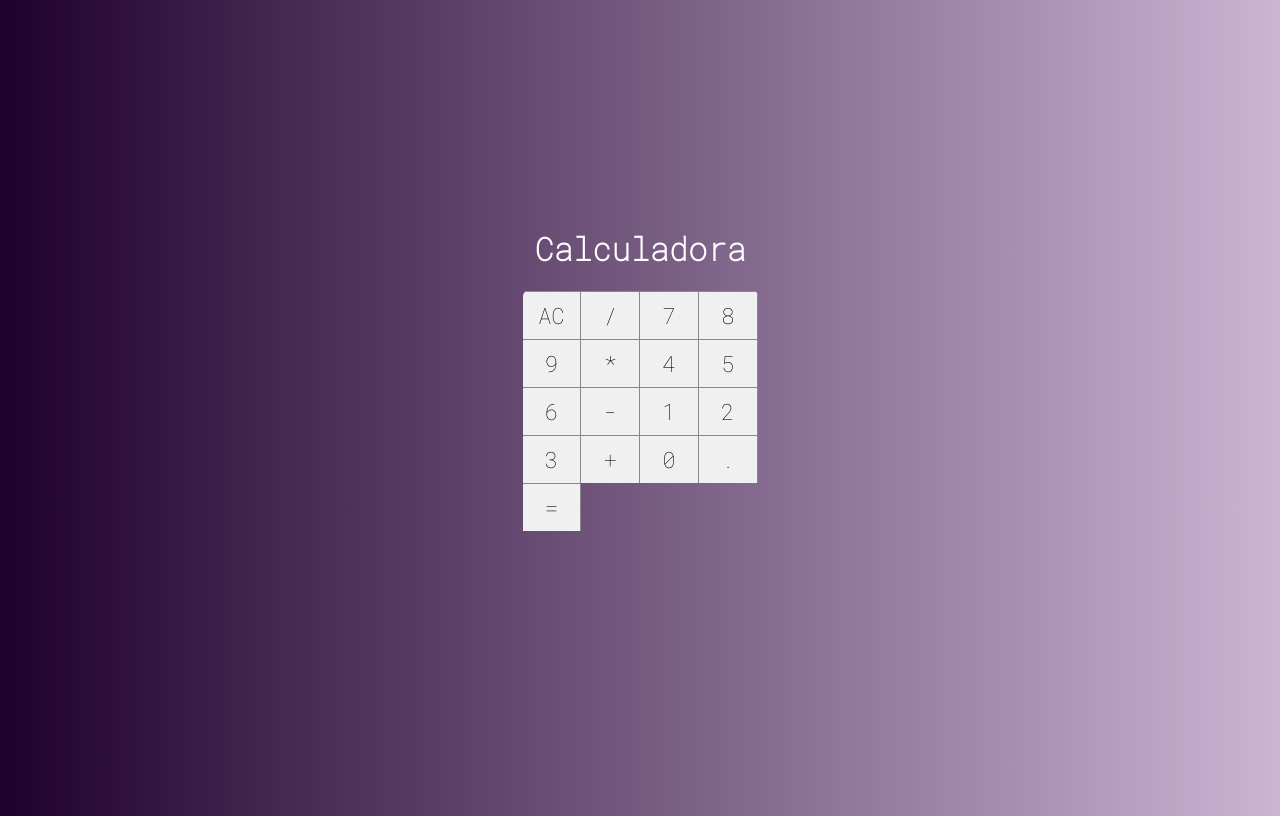
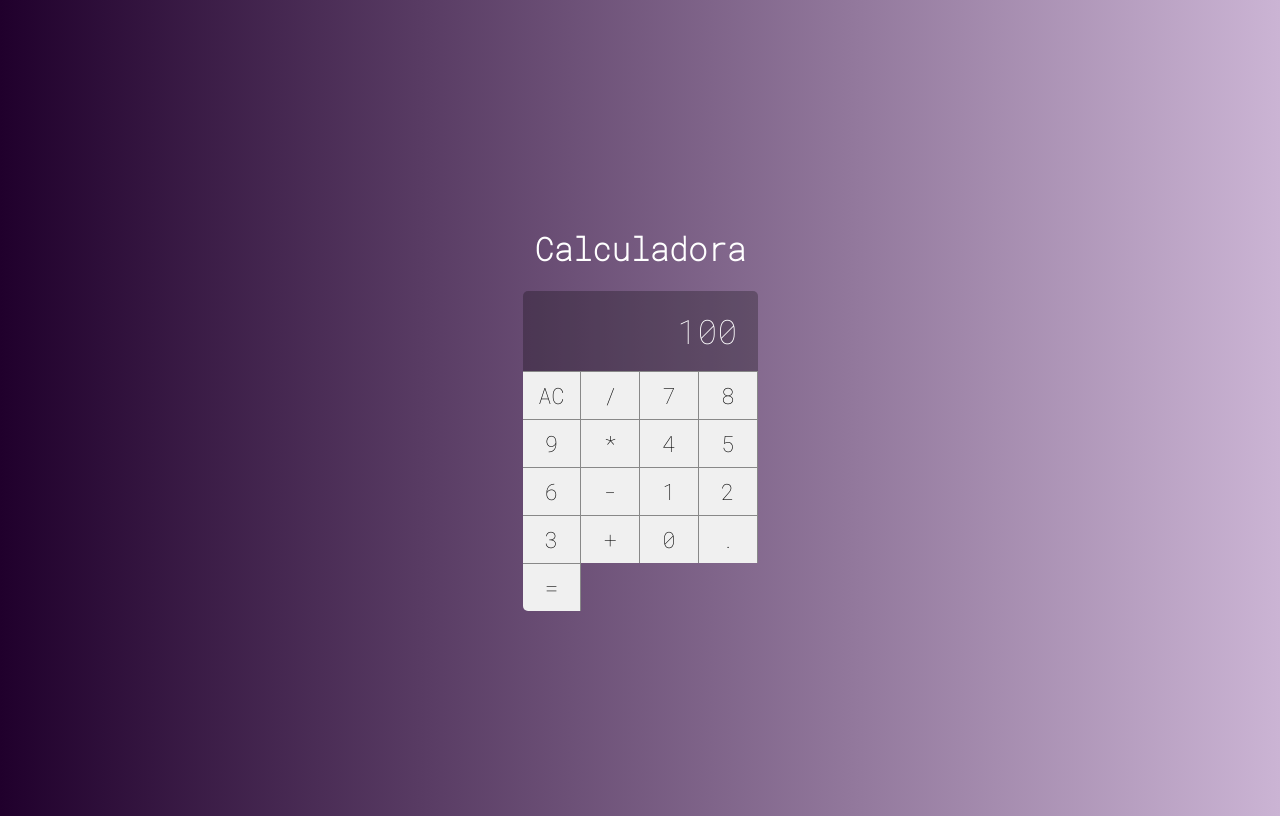
Before and after one commit to MatheusXimeness/calculator-project-react, a React (Create React App) app in the folder calculadora/: page / in a window 1280 px wide. Built offline with nearby package versions, Linux system fonts and the light colour scheme.

Commit message:
fixing up

```diff
--- a/calculadora/src/main/Calculator.css
+++ b/calculadora/src/main/Calculator.css
@@ -7,5 +7,5 @@
 
     display: grid;
     grid-template-columns: repeat(4,25%);
-    grid-template-rows: 48px 48px 48px 48px 48px;
+    grid-template-rows: 1fr 48px 48px 48px 48px 48px;
 }
--- a/calculadora/src/main/Calculator.jsx
+++ b/calculadora/src/main/Calculator.jsx
@@ -1,11 +1,14 @@
 import React, { Component } from 'react'
 import './Calculator.css'
+
+import Display from '../components/Display'
 import Button from '../components/Button'
 
 export default class Calculator extends Component {
     render() {
         return (
             <div className="calculator">
+                <Display value={100}/>
                 <Button label="AC"/>
                 <Button label="/"/>
                 <Button label="7"/>
```
